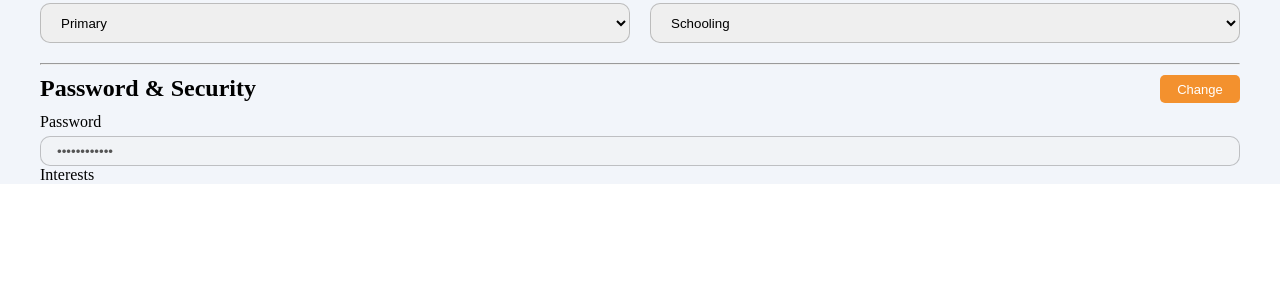
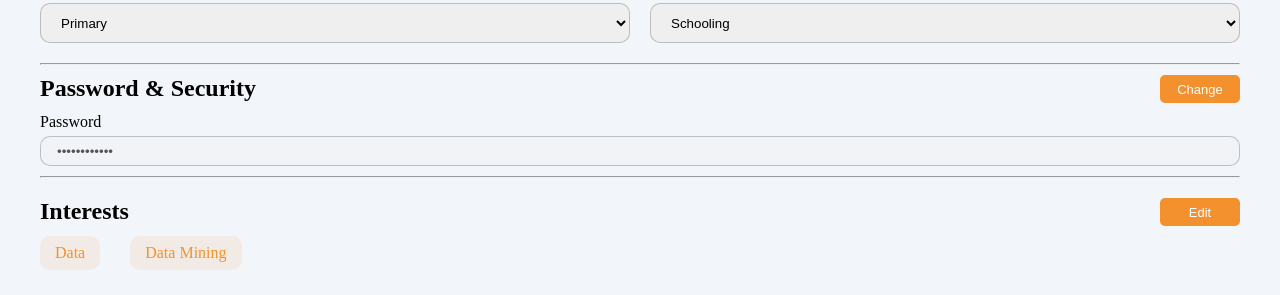
Before and after one commit to ShadyResurrected/CipherSchools_Profile, a React (Vite) app in the folder client/: page / in a window 1280 px wide. Shown: the part 960-1255 px from the top of the page. Before the commit the page ends 1144 px from the top, so only its background shows below. Built offline with nearby package versions, Linux system fonts and the light colour scheme.

Commit message:
Completed Interests section
Signed-off-by: ShadyResurrected <cchandra554@gmail.com>

```diff
--- a/client/src/components/Interests/Interests.jsx
+++ b/client/src/components/Interests/Interests.jsx
@@ -4,7 +4,16 @@ import './style.scss'
 
 const Interests = () => {
   return (
-    <div>Interests</div>
+    <div className='interests__container'>
+      <div className="interests__top">
+        <h2>interests</h2>
+        <button className='primary__btn'>Edit</button>
+      </div>
+      <div className="interests__bottom">
+        <div className="interest__tab">Data</div>
+        <div className="interest__tab">Data Mining</div>
+      </div>
+    </div>
   )
 }
 
--- a/client/src/components/Interests/style.scss
+++ b/client/src/components/Interests/style.scss
@@ -0,0 +1,23 @@
+.interests__container{
+    display: flex;
+    flex-direction: column;
+    gap: 10px;
+    height: 100px;
+    .interests__top{
+        display: flex;
+        justify-content: space-between;
+        h2{
+            text-transform: capitalize;
+        }
+    }
+    .interests__bottom{
+        display: flex;
+        column-gap: 30px;
+        .interest__tab{
+            background-color: rgba(243,145,46,.1);
+            color: #f3912e;
+            padding: 8px 15px;
+            border-radius: 10px;
+        }
+    }
+}
--- a/client/src/components/Password_Security/Password.jsx
+++ b/client/src/components/Password_Security/Password.jsx
@@ -14,6 +14,7 @@ const Password = () => {
         <p>Password</p>
         <input type="password" value={"abcdefghikjl"} disabled/>
       </div>
+      <hr />
     </div>
   )
 }
--- a/client/src/components/Password_Security/style.scss
+++ b/client/src/components/Password_Security/style.scss
@@ -3,6 +3,7 @@
     flex-direction: column;
     gap: 10px;
     margin-top: 20px;
+    margin-bottom: 20px;
     .password__top{
         display: flex;
         justify-content: space-between;
```
